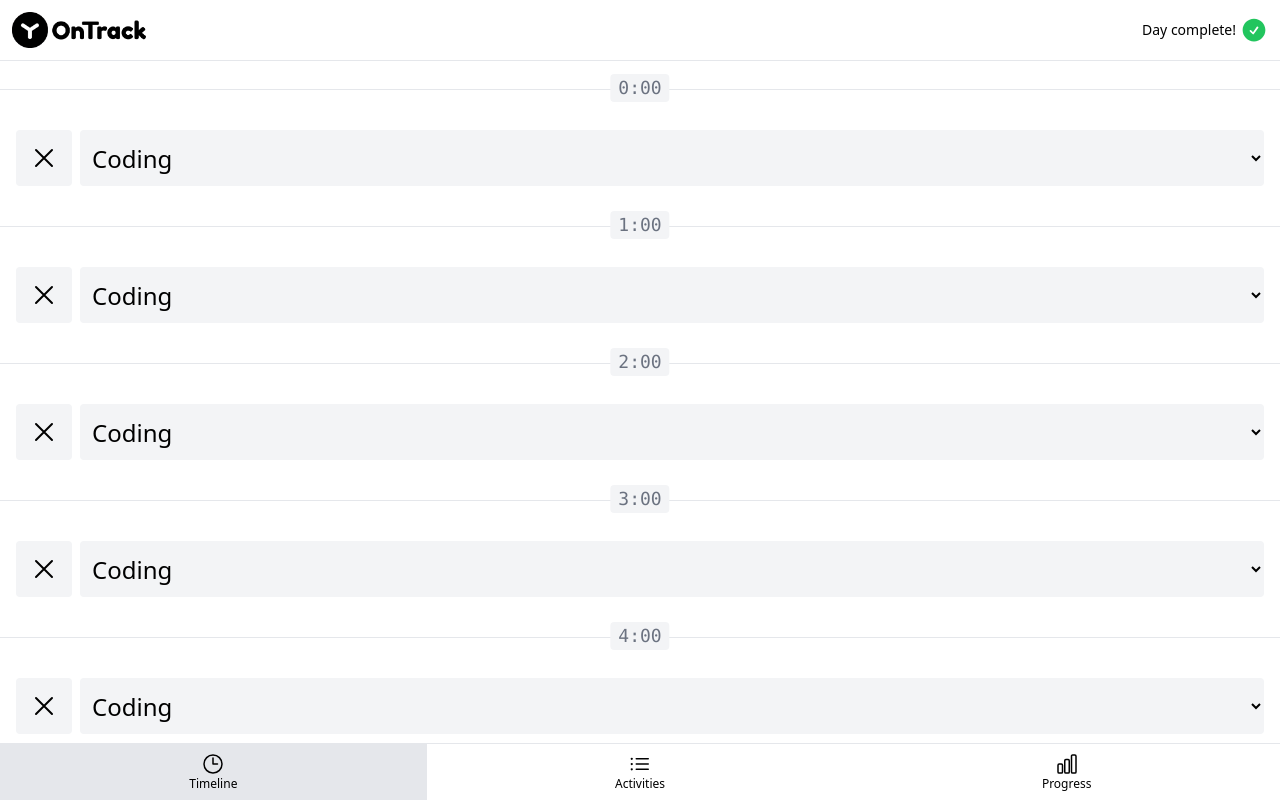
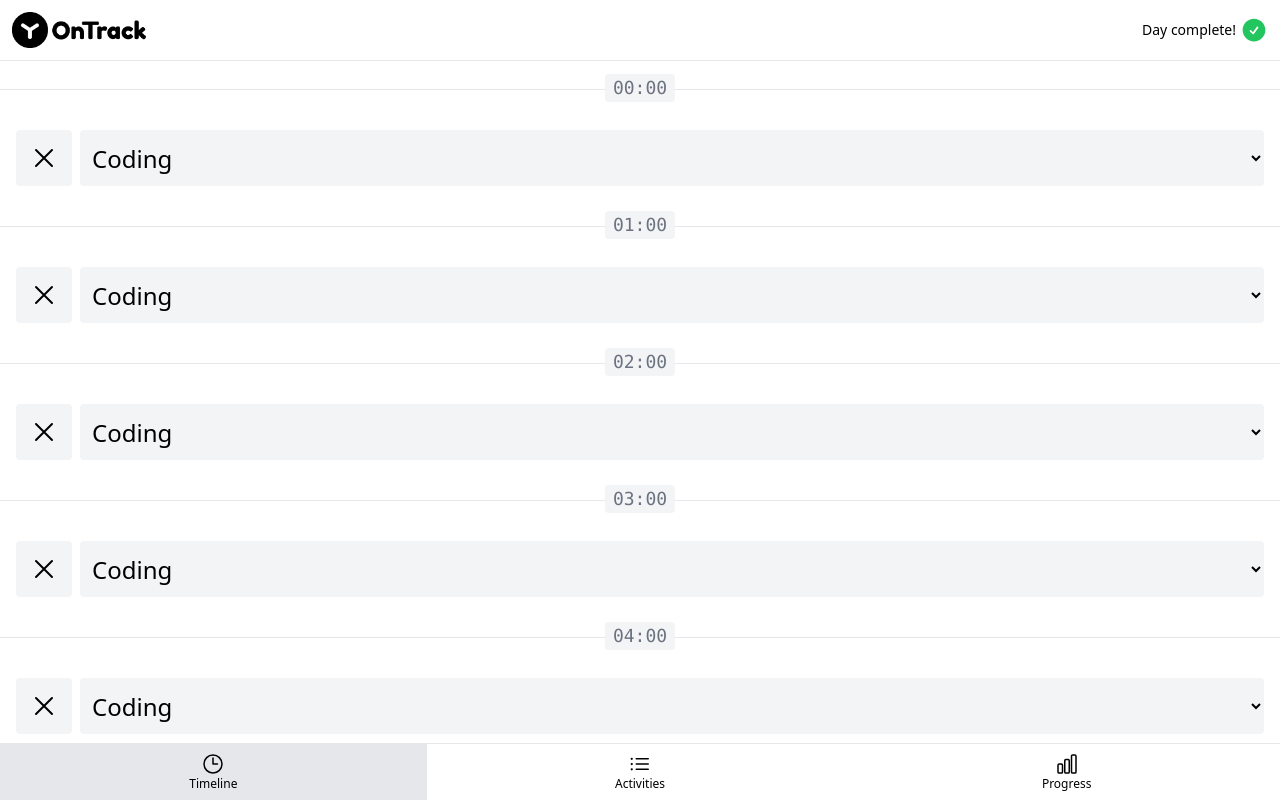
Before and after one commit to mkstas/vue-ontrack, a Vue app: page /#timeline in a window 1280 px wide. Shown: the top 802 px of the page. Built offline with nearby package versions, Linux system fonts and the light colour scheme.

Commit message:
dev: create component TimelineHour

```diff
--- /dev/null
+++ b/src/components/timeline/TimelineHour.vue
@@ -0,0 +1,24 @@
+<script setup>
+import { isHourValid } from '@/validators';
+
+const props = defineProps({
+  hour: {
+    type: Number,
+    required: true,
+    validator: isHourValid,
+  },
+});
+
+const classes = [
+  'absolute -top-4 left-1/2 -translate-x-1/2 rounded px-2 font-mono text-lg',
+  props.hour === new Date().getHours()
+    ? 'bg-purple-900 font-black text-white'
+    : 'bg-gray-100 text-gray-500',
+];
+
+const formattedHour = `${props.hour.toString().padStart(2, 0)}:00`;
+</script>
+
+<template>
+  <a href="#" :class="classes">{{ formattedHour }}</a>
+</template>
--- a/src/components/timeline/TimelineItem.vue
+++ b/src/components/timeline/TimelineItem.vue
@@ -4,21 +4,15 @@ import { ref } from 'vue';
 import { isTimelineValid } from '@/validators';
 
 import BaseSelect from '../@ui/BaseSelect.vue';
+import TimelineHour from './TimelineHour.vue';
 
-const props = defineProps({
+defineProps({
   timelineItem: {
     type: Object,
     required: true,
     validator: isTimelineValid,
   },
 });
-
-const hourLinkClasses = [
-  'absolute -top-4 left-1/2 -translate-x-1/2 rounded px-2 font-mono text-lg',
-  props.timelineItem.hour === new Date().getHours()
-    ? 'bg-purple-900 font-black text-white'
-    : 'bg-gray-100 text-gray-500',
-];
 
 const options = [
   { value: 1, label: 'Coding' },
@@ -31,7 +25,7 @@ const selectedActivityId = ref(1);
 
 <template>
   <li class="relative flex flex-col gap-2 border-t border-gray-200 py-10 px-4">
-    <a href="#" :class="hourLinkClasses"> {{ timelineItem.hour }}:00 </a>
+    <TimelineHour :hour="timelineItem.hour" />
     <BaseSelect
       :selected="selectedActivityId"
       :options="options"
--- a/src/validators.js
+++ b/src/validators.js
@@ -20,10 +20,6 @@ const isBetween = (value, start, end) => {
   return value >= start && value <= end;
 };
 
-const isHourValid = (hour) => {
-  return isNumber(hour) && isBetween(hour, MIDNIGT_HOUR, HOURS_IN_DAY - 1);
-};
-
 const isSelectOptionValid = ({ value, label }) => {
   return isNumber(value) && isString(label);
 };
@@ -40,6 +36,10 @@ export const isPageValid = (page) => {
   return Object.keys(NAV_ITEMS).includes(page);
 };
 
+export const isHourValid = (hour) => {
+  return isNumber(hour) && isBetween(hour, MIDNIGT_HOUR, HOURS_IN_DAY - 1);
+};
+
 export const isTimelineValid = ({ hour }) => {
   return isHourValid(hour);
 };
```
